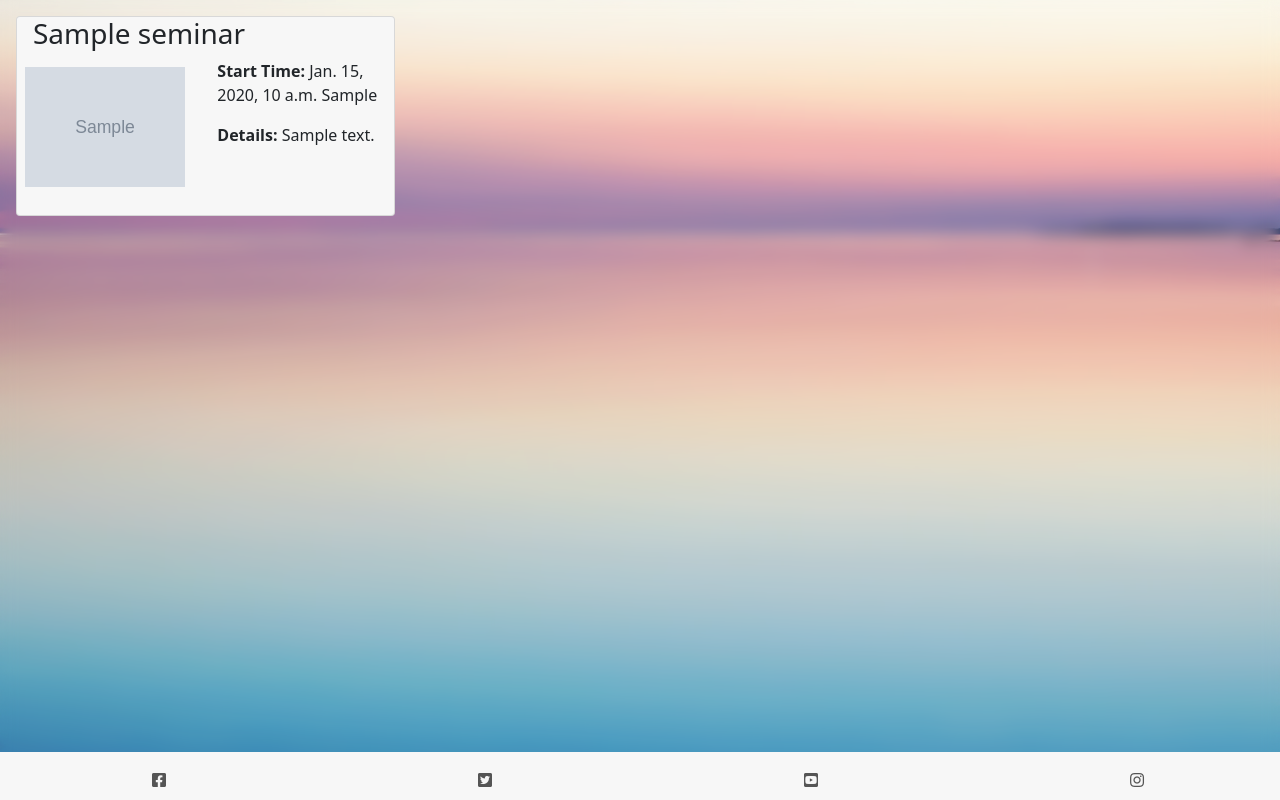
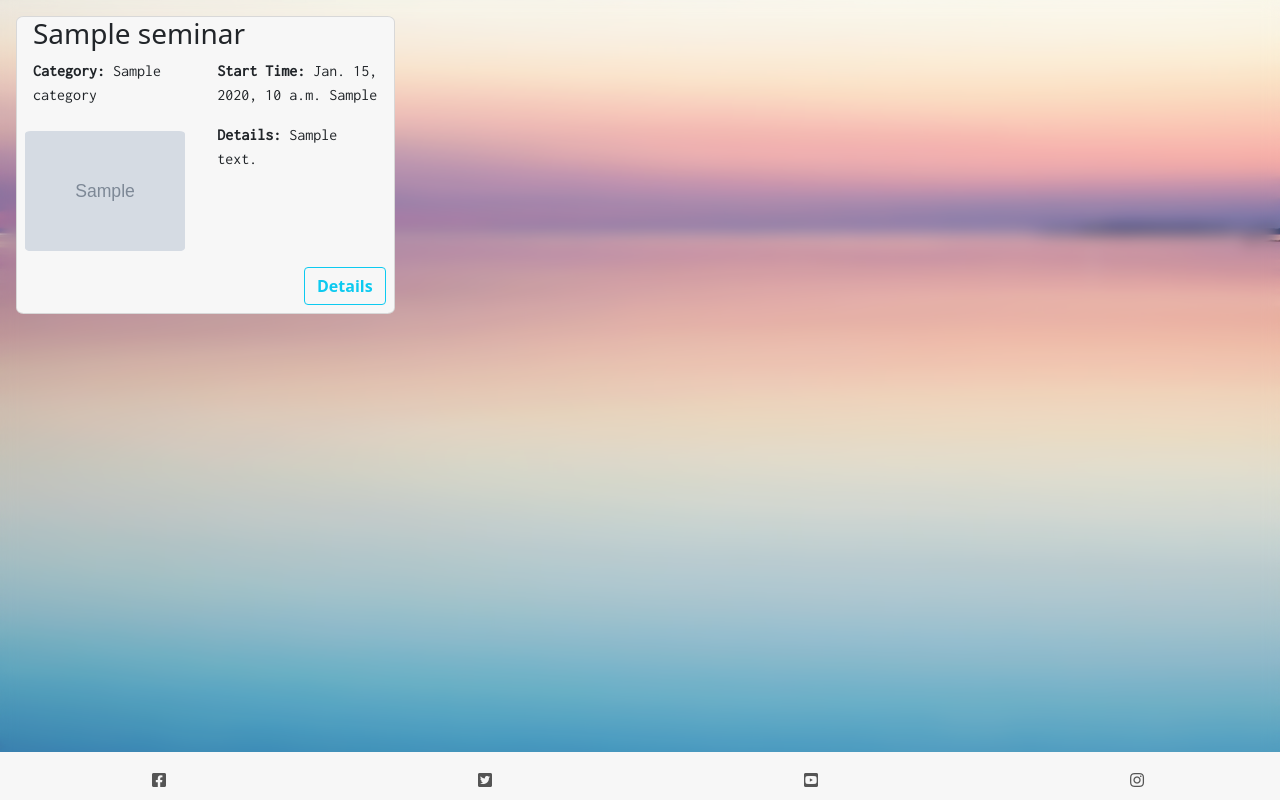
Before and after one commit to Code-Institute-Submissions/Gwgjnr-Wellness_Site_AugResub, a Django app: template virtual_sessions/templates/seminars/seminars.html in a window 1280 px wide. Shown: the part 56-856 px from the top of the page. Run offline with Django 3.2, Linux system fonts and the light colour scheme; the template is opened without the code that fills it: most values are stand-ins (such as "Sample title", 1, 10 or a date in 2020); grey boxes marked "Sample" are stand-in pictures; some libraries are stand-ins or nearby versions.

Commit message:
added further styling to product cards

```diff
--- a/static/css/base.css
+++ b/static/css/base.css
@@ -1,8 +1,15 @@
+@import url('https://fonts.googleapis.com/css2?family=Inconsolata&family=PT+Sans&display=swap');
+
 body {
     margin:0;
     padding:0;
     height:100%;
 }
+
+ p {
+    font-family: 'Inconsolata', monospace;
+}
+
 
 #page-container {
     min-height:100%;
@@ -93,6 +100,7 @@ a {
     min-width: 300px;
     min-height: 200px;
     background-color: #f7f7f7;
+    border-radius: 2%;
     margin: 1rem;
 }
 
@@ -102,10 +110,16 @@ a {
 
 .card_image {
     padding: 0.5rem;
+    border-radius: 8%;
 }
 
 .card_text {
     padding-right: 1rem;
+}
+
+.btn-outline-info {
+    margin: 0.5rem;
+    float: right;
 }
 
  /* Media queries used to ensure responsiveness for intro header across different screen widths */
--- a/virtual_sessions/templates/seminars/seminars.html
+++ b/virtual_sessions/templates/seminars/seminars.html
@@ -10,6 +10,7 @@
                 <h3 class="card_header">{{ seminar.title }}</h3>
                 <div class="row">
                     <div class="col">
+                        <p class="card_header"><strong>Category: </strong>{{ seminar.category }}</p>
                         {% if seminar.featured_image %}
                         <img class="card-img-top img-fluid card_image" src="{{ seminar.featured_image.url }}"
                             alt="{{ seminar.title }}">
@@ -20,7 +21,11 @@
                         <p class="card_text"><strong>Details: </strong>{{ seminar.summary }}</p>
                     </div>
                 </div>
-
+                <div class="row">
+                    <div class="col">
+                        <button type="button" class="btn btn-outline-info"><strong>Details</strong></button>
+                    </div>
+                </div>
             </div>
         </div>
         {% endfor %}
```
